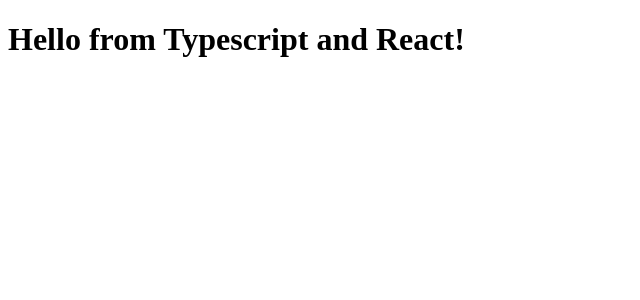
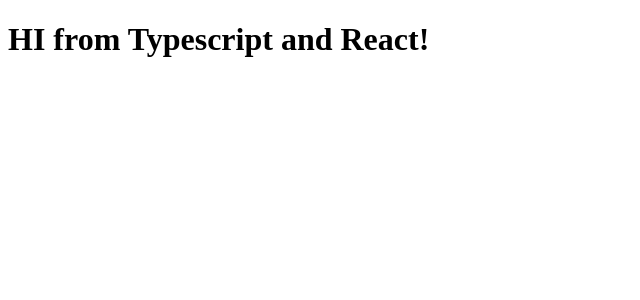
Before and after one commit to StellaKim1230/react-typescript-boilerplate, a React app: page / in a window 1280 px wide. Shown: the top 300 px of the page, without its empty margins (0-640 px from the left). Built offline with nearby package versions, Linux system fonts and the light colour scheme.

Commit message:
pull request test commit.

```diff
--- a/src/components/App.tsx
+++ b/src/components/App.tsx
@@ -3,4 +3,4 @@
 export interface HelloProps { compiler: string, framework: string}
 
 export const Hello = (props: HelloProps) =>
- <h1>Hello from {props.compiler} and {props.framework}!</h1>
+ <h1>HI from {props.compiler} and {props.framework}!</h1>
```
